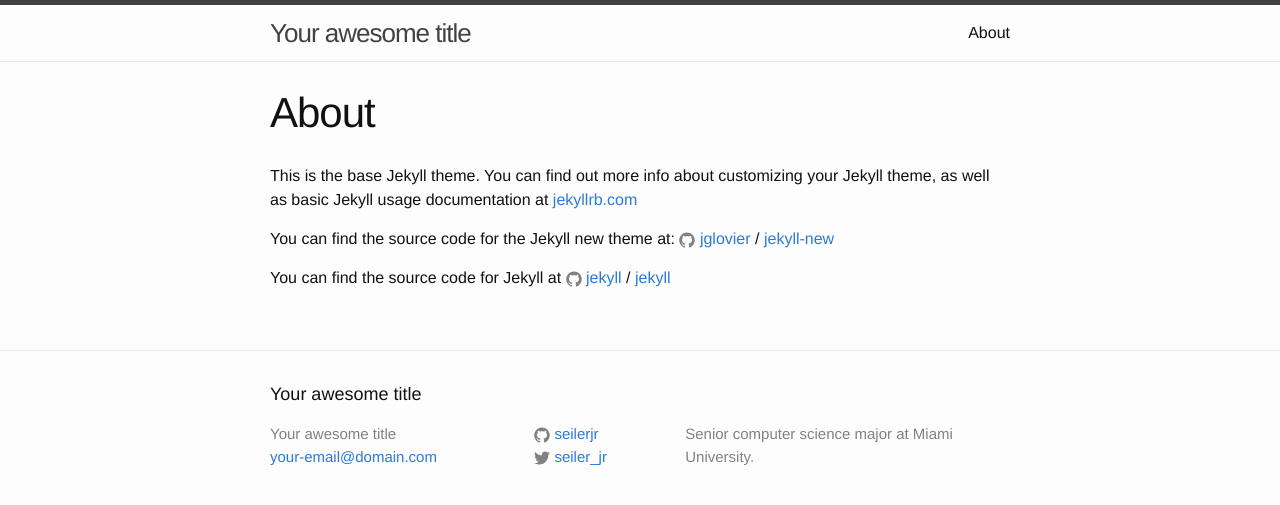
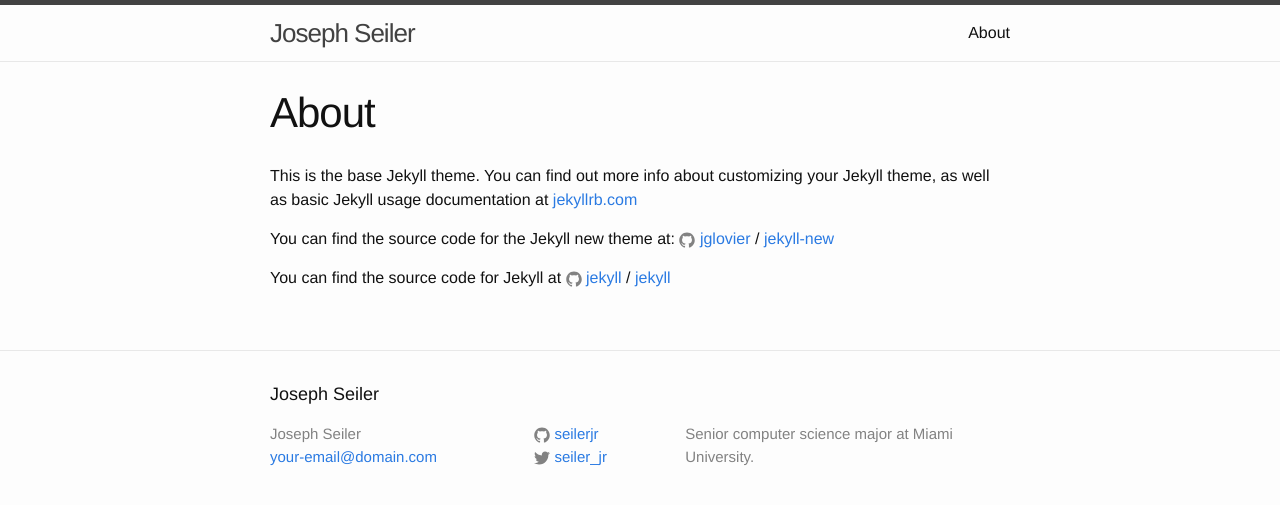
Before and after one commit to seilerjr/seilerjr.github.io, a Jekyll site: the page built from about.md, in a window 1280 px wide. Shown: the top 505 px of the page. Built offline with Jekyll 4.4.1, drawn with Linux system fonts in a browser that asks for light colours.

Commit message:
Update _config.yml

```diff
--- a/_config.yml
+++ b/_config.yml
@@ -6,7 +6,7 @@
 # 'jekyll serve'. If you change this file, please restart the server process.
 
 # Site settings
-title: Your awesome title
+title: Joseph Seiler
 email: your-email@domain.com
 description: > # this means to ignore newlines until "baseurl:"
   Senior computer science major at Miami University.
```
